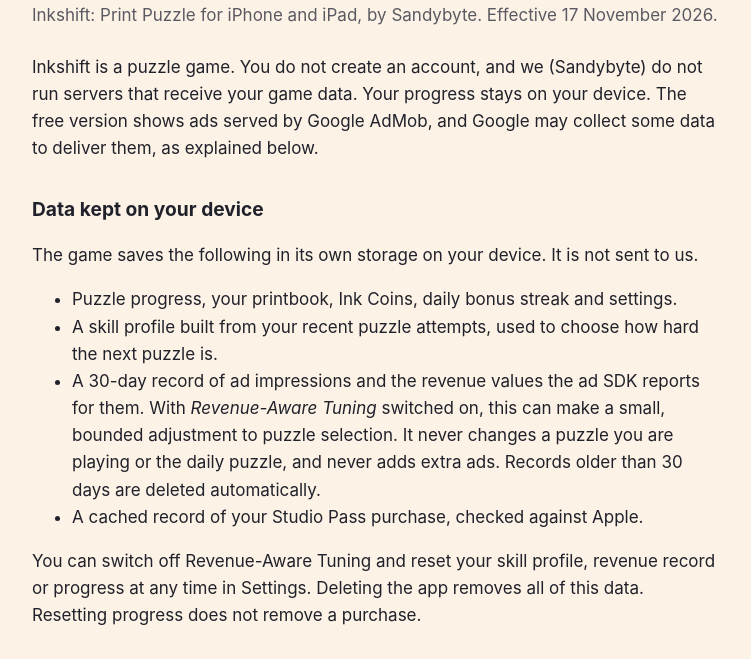
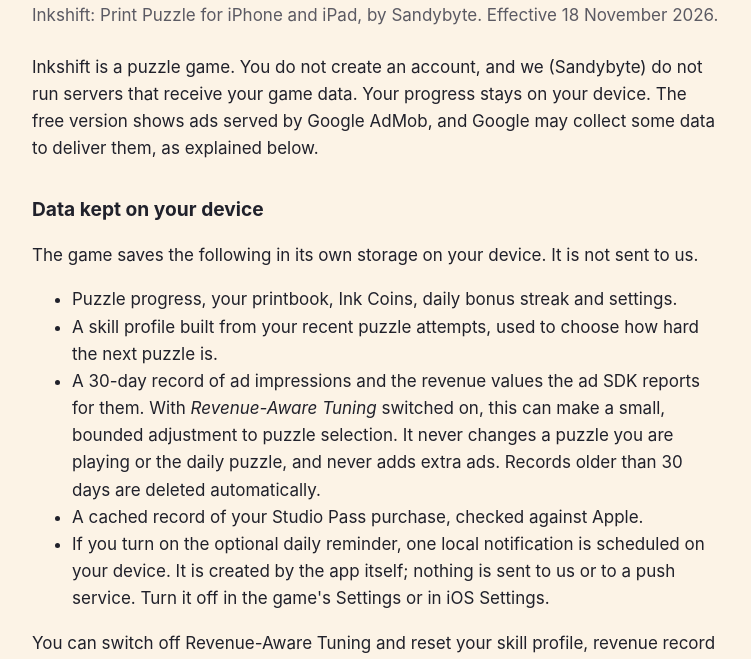
Before and after one commit to sandybyteapps/inkshift, a plain HTML site: page privacy/index.html in a window 1280 px wide. Shown: the part 122-781 px from the top of the page, without its empty margins (264-1015 px from the left). Drawn offline with Linux system fonts and the light colour scheme.

Commit message:
Privacy policy: describe optional daily reminder notification
Co-Authored-By: Claude Opus 5.5 <noreply@anthropic.com>

```diff
--- a/privacy/index.html
+++ b/privacy/index.html
@@ -12,7 +12,7 @@
 <header><a class="brand" href="../"><img src="../mark.png" alt=""><span>Inkshift</span></a><nav aria-label="Main navigation"><a href="../support/">Support</a><a href="./">Privacy</a></nav></header>
 <main id="main">
   <h1>Inkshift privacy policy</h1>
-  <p class="meta">Inkshift: Print Puzzle for iPhone and iPad, by Sandybyte. Effective 17 November 2026.</p>
+  <p class="meta">Inkshift: Print Puzzle for iPhone and iPad, by Sandybyte. Effective 18 November 2026.</p>
 
   <p>Inkshift is a puzzle game. You do not create an account, and we (Sandybyte) do not run servers that receive your game data. Your progress stays on your device. The free version shows ads served by Google AdMob, and Google may collect some data to deliver them, as explained below.</p>
 
@@ -23,6 +23,7 @@
     <li>A skill profile built from your recent puzzle attempts, used to choose how hard the next puzzle is.</li>
     <li>A 30-day record of ad impressions and the revenue values the ad SDK reports for them. With <em>Revenue-Aware Tuning</em> switched on, this can make a small, bounded adjustment to puzzle selection. It never changes a puzzle you are playing or the daily puzzle, and never adds extra ads. Records older than 30 days are deleted automatically.</li>
     <li>A cached record of your Studio Pass purchase, checked against Apple.</li>
+    <li>If you turn on the optional daily reminder, one local notification is scheduled on your device. It is created by the app itself; nothing is sent to us or to a push service. Turn it off in the game's Settings or in iOS Settings.</li>
   </ul>
   <p>You can switch off Revenue-Aware Tuning and reset your skill profile, revenue record or progress at any time in Settings. Deleting the app removes all of this data. Resetting progress does not remove a purchase.</p>
 
```
